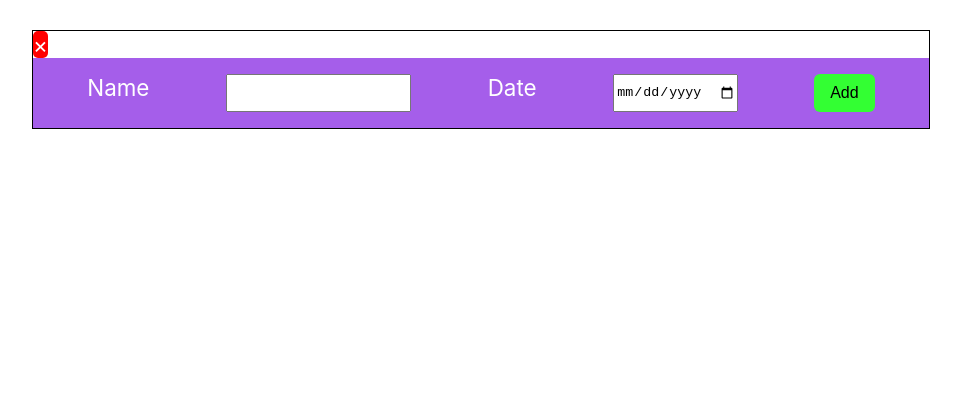
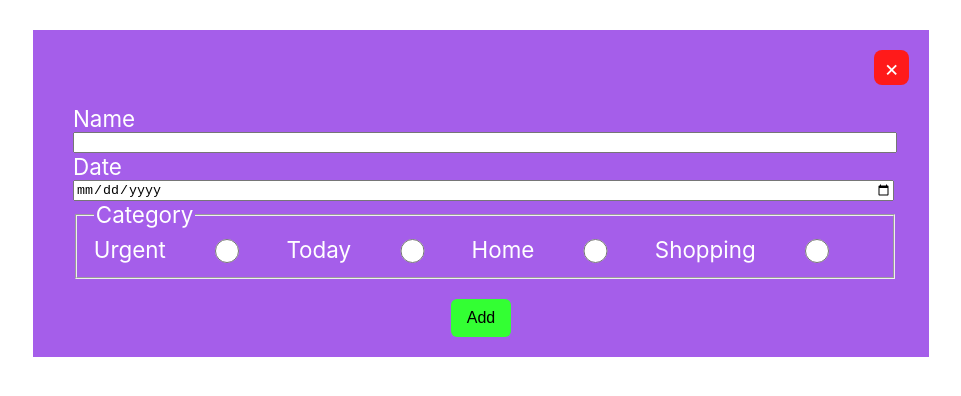
Before and after one commit to Lukasz-Lipinski/ToDo, a React (Create React App) app: page / in a window 1280 px wide. Both pictures are taken after a click on the button "Add Element". Shown: the top 396 px of the page, without its empty margins (159-1120 px from the left). Built offline with nearby package versions, Linux system fonts and the light colour scheme.

Commit message:
correcting addElement component

```diff
--- a/src/components/AddElement/index.js
+++ b/src/components/AddElement/index.js
@@ -2,7 +2,7 @@ import React, { useContext } from "react";
 import { connect } from "react-redux";
 import { AppContext } from "..";
 
-import { returnTodayDate, useInput } from '../Functions';
+import { useInput } from '../Functions';
 import { hideAddElementWindow, addElement } from '../MainView/redux';
 
 const mapStateToProps = (state) => ({
@@ -21,29 +21,43 @@ export default connect
     const context = useContext(AppContext);
 
     const [eventName, handleChangeEventName] = useInput();
+    const [choseDate, handleSelectChoseDate] = useInput();
 
     const { classess } = context;
     const { addElementWindow } = classess;
 
-    const onSubmit = (e) => {
-      e.preventDefault();
+    const sendData = () => {
+      addElementToList({ element: eventName, date: choseDate });
     };
-
-    const sendData = () => {
-      addElementToList({ element: eventName, date: returnTodayDate });
-    }
 
     return (
       <div className={addElementWindow}>
-        <span onClick={setAddElementWindowOnFalse} className={`${addElementWindow}__closeBtn`}>&times;</span>
-        <form onSubmit={onSubmit} className={`${addElementWindow}__form`}>
-          <label htmlFor="#eventName">Name</label>
-          <input id="eventName" type="text" value={eventName} onChange={handleChangeEventName} />
-          <label htmlFor="#date">Date</label>
-          <input type="date" />
+        <div><span onClick={setAddElementWindowOnFalse} className={`${addElementWindow}__closeBtn`}>&times;</span></div>
 
-          <button onClick={sendData}>Add</button>
-        </form>
+        <div className={`${addElementWindow}__form`}>
+
+          <label htmlFor="eventName">Name</label>
+          <input id="eventName" type="text" value={eventName} onChange={handleChangeEventName} required />
+          <label htmlFor="date">Date</label>
+          <input type="date" value={choseDate} onChange={handleSelectChoseDate} required />
+
+          <fieldset>
+            <legend>Category</legend>
+            <label htmlFor="urgent">Urgent</label>
+            <input type="radio" id="urgent" name="category" value="Urgent" />
+
+            <label htmlFor="today">Today</label>
+            <input type="radio" id="today" name="category" value="Today" />
+
+            <label htmlFor="home">Home</label>
+            <input type="radio" id="home" name="category" value="Home" />
+
+            <label htmlFor="shopping">Shopping</label>
+            <input type="radio" id="shopping" name="category" value="Shopping" />
+          </fieldset>
+        </div>
+
+        <div><button onClick={sendData}>Add</button></div>
       </div>
     )
   })
--- a/src/components/List/index.js
+++ b/src/components/List/index.js
@@ -1,6 +1,8 @@
 import { connect } from "react-redux";
+import { useContext } from 'react';
 
 import { ListElement } from '../';
+import AppContext from "../AppContext";
 
 const mapStateToProps = (state) => ({
   taskList: state.list.list
@@ -11,10 +13,14 @@ export default connect
   (mapStateToProps,
     mapDispatchToProps)
   (({ taskList }) => {
+    const context = useContext(AppContext);
+
+    const { classess } = context;
+    const { list } = classess;
     return (
-      <ul>
+      <ul className={list}>
         {
-          taskList.map((task, index) => <ListElement key={`list--element--${index}`} description={task.element} />)
+          taskList.map((task, index) => <ListElement key={`list--element--${index}`} description={task.element} date={task.date} />)
         }
       </ul>
     )
--- a/src/components/ListElement/index.js
+++ b/src/components/ListElement/index.js
@@ -1,5 +1,15 @@
-export default ({ description }) => {
+import { useContext } from 'react';
+
+import { AppContext } from '..';
+
+export default ({ description, date }) => {
+
+  const context = useContext(AppContext);
+
+  const { classess } = context;
+  const { list, listElement } = classess;
+
   return (
-    <li>{description}</li>
+    <li className={`${list}__${listElement}`}>{description} {date}</li>
   )
 };
--- a/src/components/MainView/index.js
+++ b/src/components/MainView/index.js
@@ -4,21 +4,26 @@ import { connect } from 'react-redux';
 import { AppContext, TopMenu, List } from '..';
 
 const mapStateToProps = (state) => ({
-  showList: state.list.list.length
+  amountOfListElements: state.list.list.length
 });
 const mapDispatchToProps = () => ({});
 
 export default connect
   (mapStateToProps,
     mapDispatchToProps)
-  (({ showList }) => {
+  (({ amountOfListElements }) => {
     const context = useContext(AppContext);
     const { classess } = context;
+
+    const showList = () => {
+      if (amountOfListElements) return <List />
+      return null;
+    };
 
     return (
       <div className={classess.container}>
         <TopMenu />
-        {showList ? <List /> : null}
+        {showList()}
       </div>
     )
   })
--- a/src/components/MainView/redux.js
+++ b/src/components/MainView/redux.js
@@ -10,13 +10,13 @@ const INIT_STATE = {
   list: [],
   showAddElementWindow: false
 }
-
+// dodać możliwość tworzenia lity elementów
 export default function listReducer(state = INIT_STATE, action) {
   switch (action.type) {
     case ADD_ELEMENT_TO_LIST:
       return {
         ...state,
-        list: [{ element: action.payload.element, date: action.payload.date }],
+        list: [ ...state.list , { element: action.payload.element, date: action.payload.date }],
         showAddElementWindow: false
       };
     case SHOW_ADD_ELEMENT_WINDOW:
--- a/src/styles/__addElement.scss
+++ b/src/styles/__addElement.scss
@@ -1,27 +1,74 @@
-@use "_animations";
+@use "_animations" as *;
 @use "_classess" as *;
 @use "_variables" as *;
 
 .addElementWindow {
+  background-color: $primary-color;
+  padding: 20px;
+  color: $white;
+
+  div:first-child{
+    display: flex;
+    justify-content: flex-end;
+    width: 100%;
+  }
+
+  div:last-child{
+    display: flex;
+    justify-content: center;
+    width: 100%;
+  }
+
   &__form{
     @extend %displayFlex;
+    flex-direction: column;
     justify-content: space-around;
-    background-color: $primary-color;
-    padding: 1rem;
+    padding: 20px;
     color: $white;
 
-    button {
-      font-size: 1rem;
-      border: none;
-      border-radius: 6px;
-      padding: 10px 16px;
-      background-color: $secondary-color;
+    fieldset {
+      display: flex;
+    }
+
+    input {
+      width: 100%;
     }
   }
 
+  button {
+    font-size: 1rem;
+    border: none;
+    border-radius: 6px;
+    padding: 10px 16px;
+    background-color: $accept-color;
+    transition: all 0.3s;
+    cursor: pointer;
+  }
+
+  button:hover {
+    @include elementHover($accept-light, 0.3s);
+  }
+
+  button:active {
+    @include elementHover($accept-dark, 0s);
+  }
+
   &__closeBtn {
+    text-align: center;
+    vertical-align: middle;
+    padding: 4px 10px;
     color: $white;
-    background-color: red;
-    border-radius: 5px;
+    background-color: $danger;
+    border-radius: 8px;
+    transition: all 0.3s;
+    cursor: pointer;
+  }
+
+  &__closeBtn:hover {
+    @include elementHover($danger-light, 0.3s);
+  }
+
+  &__closeBtn:active {
+    @include elementHover($danger-dark, 0.1s);
   }
 }
--- a/src/styles/__animations.scss
+++ b/src/styles/__animations.scss
@@ -0,0 +1,4 @@
+@mixin elementHover($color, $time) {
+  background-color: $color;
+  transition: background-color $time;
+}
--- a/src/styles/__list.scss
+++ b/src/styles/__list.scss
@@ -0,0 +1,24 @@
+@use "_animations" as *;
+@use "_classess" as *;
+@use "_variables" as *;
+
+.list {
+  list-style: none;
+  margin: 0;
+  padding: 0;
+
+  &__listElement {
+    padding: 10px 6px;
+    border: 1px solid grey;
+    border-radius: 5px;
+    margin-top: 10px;
+    box-shadow: 0px 2px 8px 0px grey;
+    transform: none;
+    transition: transform 0.2s;
+  }
+
+  &__listElement:hover {
+    transform: translateY(-5px);
+    transition: transform 0.2s;
+  }
+}
--- a/src/styles/__topMenu.scss
+++ b/src/styles/__topMenu.scss
@@ -13,6 +13,7 @@
     border: none;
     border-radius: 6px;
     padding: 10px 16px;
-    background-color: $secondary-color;
+    background-color: $accept-color;
+    cursor: pointer;
   }
 }
--- a/src/styles/__variables.scss
+++ b/src/styles/__variables.scss
@@ -1,4 +1,9 @@
 $theme: hsl(0, 0%, 87%);
 $white: #fff;
 $primary-color: #a55eea;
-$secondary-color: hsl(120, 100%, 60%);
+$accept-color: hsl(120, 100%, 60%);
+$accept-light: hsl(120, 100%, 80%);
+$accept-dark: hsl(120, 100%, 40%);
+$danger: hsl(0, 100%, 55%);
+$danger-light: hsl(0, 100%, 65%);
+$danger-dark: hsl(0, 100%, 45%);
--- a/src/styles/index.scss
+++ b/src/styles/index.scss
@@ -1,10 +1,9 @@
 @use "_topMenu";
 @use "_addElement";
 @use "_list";
-@use "_animations";
+@use "_animations" as *;
 @use "_classess" as *;
 @use "_variables" as *;
-
 
 body {
   margin: 0;
@@ -17,5 +16,4 @@ body {
   margin-top: 30px;
   font-size: 1.4rem;
   width: 70vw;
-  border: 1px solid black;
 }
```
Also changed, not shown: src/styles/__classess.scss (line endings or trailing spaces).
